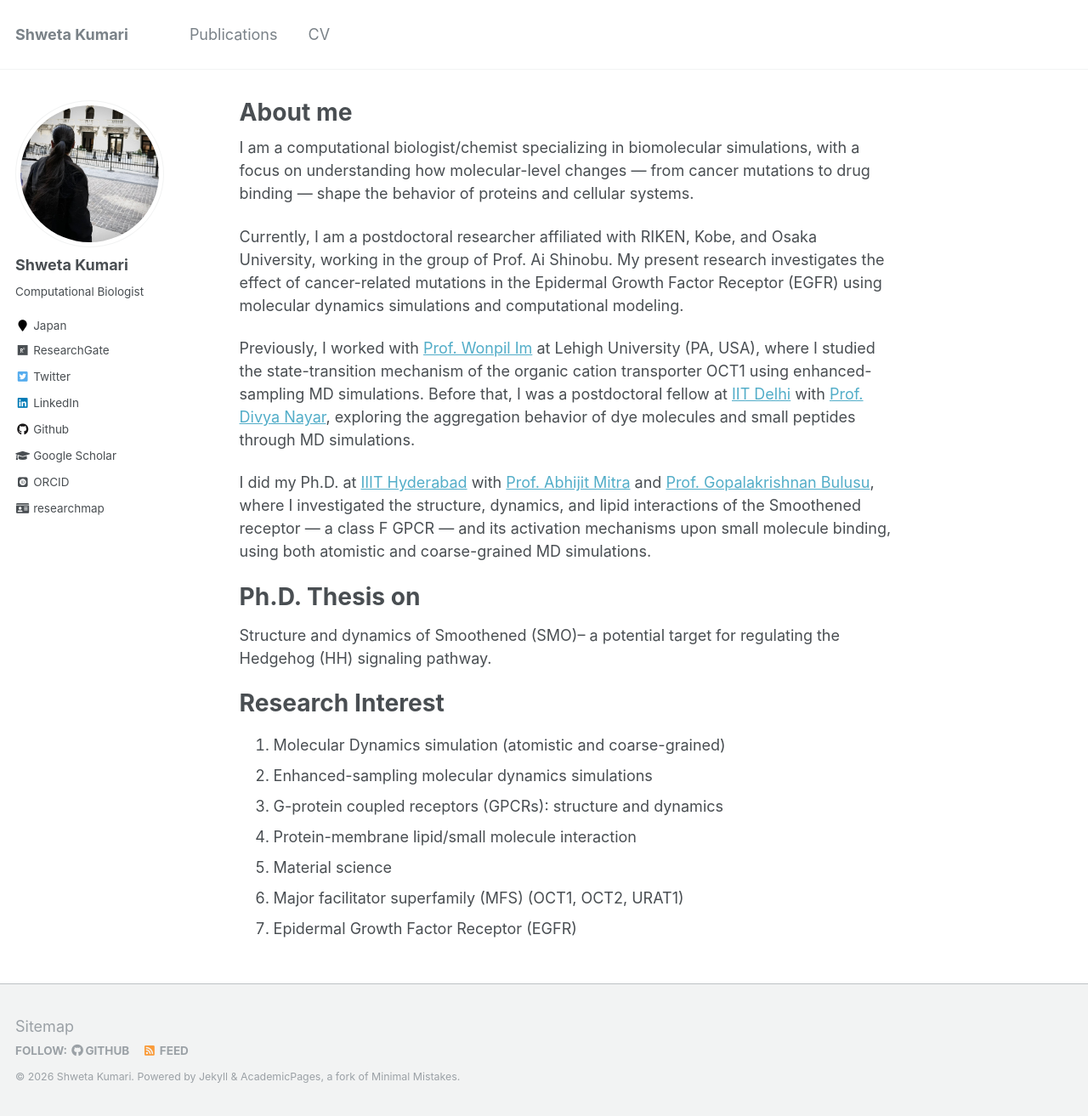
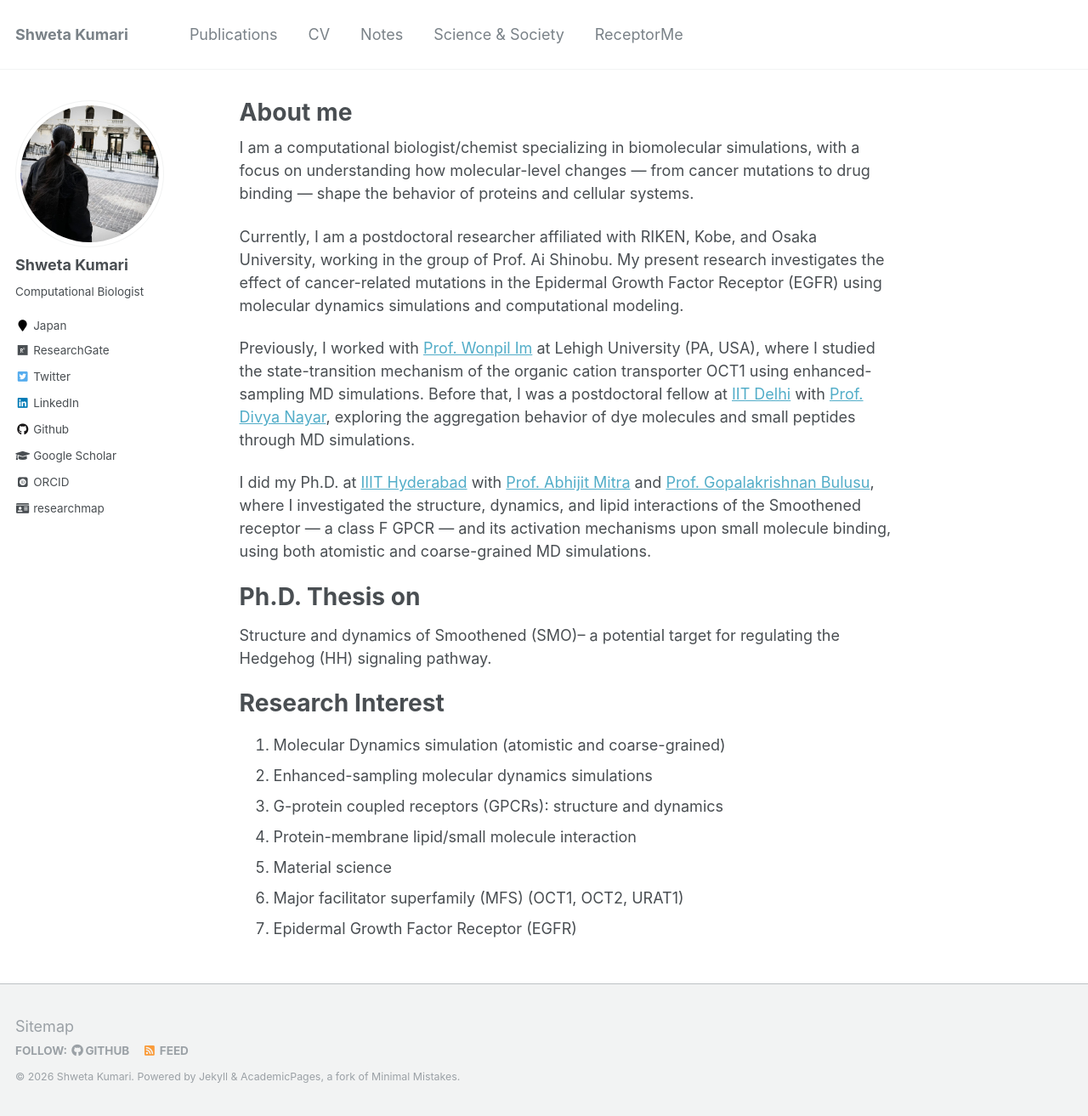
Before and after one commit to shweta-Moni/shweta-Moni.github.io, a Jekyll site: the page built from _pages/about.md, in a window 1280 px wide and 1313 px high. Shown: the whole window at 85% size. Built offline with Jekyll 4.4.1, drawn with Linux system fonts in a browser that asks for light colours; some web fonts are replaced.

Commit message:
Update navigation with new sections and comments
Added new navigation items for CV, Notes, Science & Society, and ReceptorMe while commenting out some existing entries.

```diff
--- a/_data/navigation.yml
+++ b/_data/navigation.yml
@@ -2,6 +2,18 @@
 main:
   - title: "Publications"
     url: /publications/
+
+  - title: "CV"
+    url: /cv/
+
+  - title: "Notes"
+    url: /notes/
+
+  - title: "Science & Society"
+    url: /science-and-society/
+
+  - title: "ReceptorMe"
+    url: /receptorme/
 
   # - title: "Talks"
   #   url: /talks/
@@ -15,8 +27,5 @@ main:
   # - title: "Blog Posts"
   #   url: /year-archive/
 
-  - title: "CV"
-    url: /cv/
-
   # - title: "Guide"
   #   url: /markdown/
```
